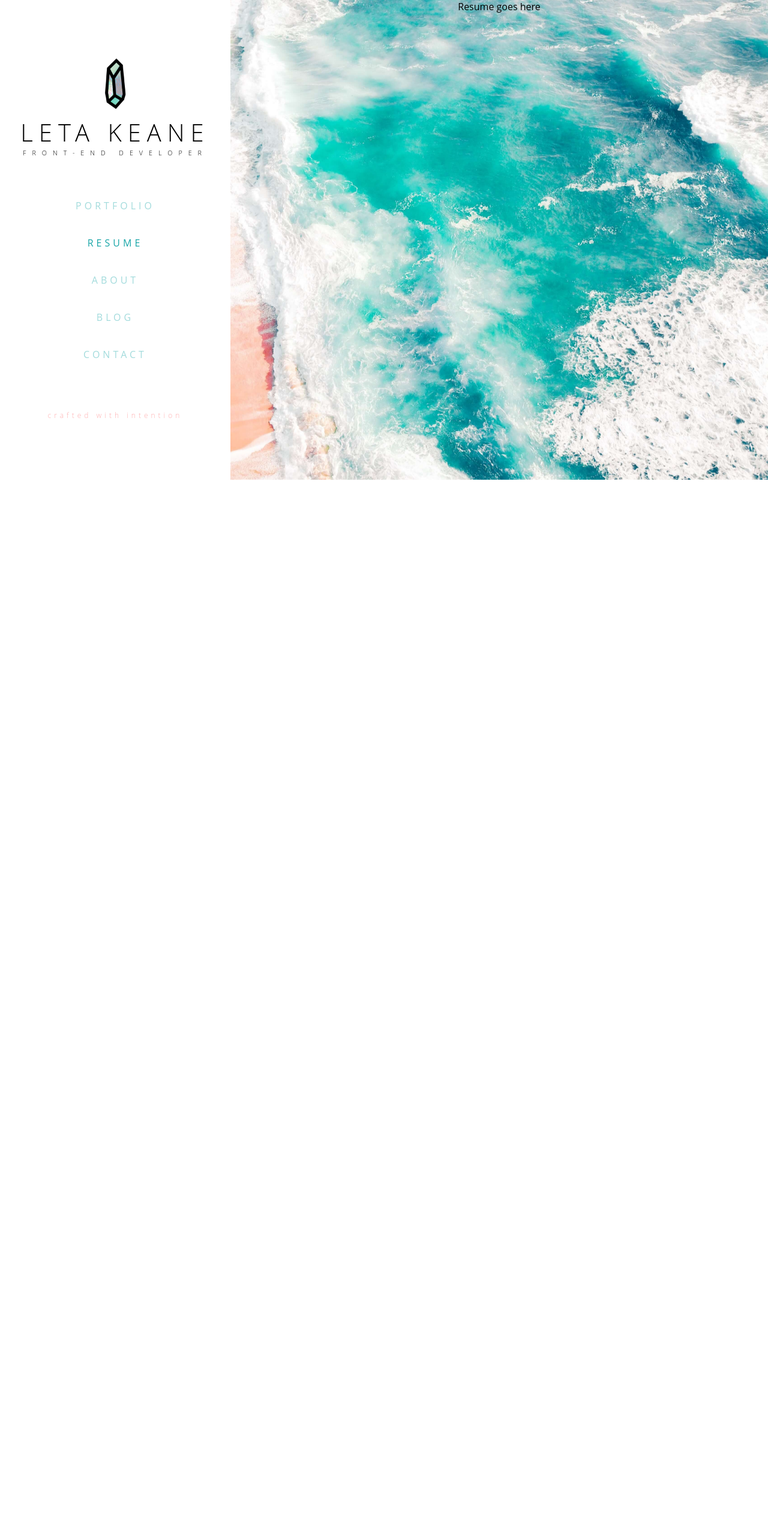
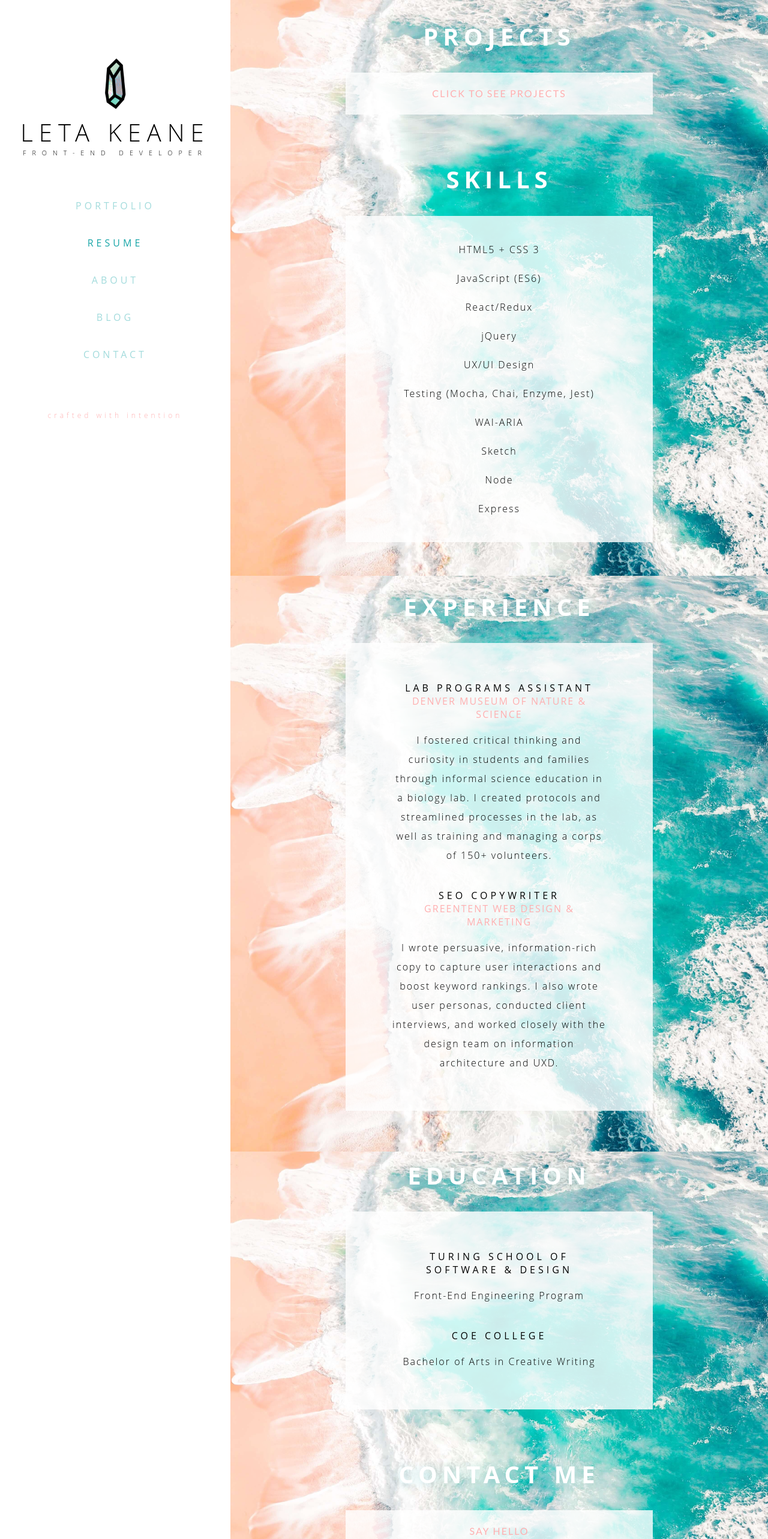
Before and after one commit to letakeane/letakeane_legacy, a React (Create React App) app: page /Resume in a window 1280 px wide. Shown: the top 2566 px of the page at 60% size. Before the commit the page ends 800 px from the top, so only its background shows below. Built offline with nearby package versions, Linux system fonts and the light colour scheme.

Commit message:
Style resume; change apostrophes to HTML symbol

```diff
--- a/src/About.js
+++ b/src/About.js
@@ -9,9 +9,9 @@ export const About = () => {
       <h2 className='hello'>Hello</h2>
       <div className='about-me'>
         <img className='leta' src='/images/headshot.jpg' alt='headshot' />
-        <p>I'm omnivorously curious and take unabashed, dorky joy in learning new things. In my previous professional life, I worked at the Denver Museum of Nature & Science, where I encouraged critical thinking and creativity through informal science education.</p>
-        <p>I graduate from the Turing School of Software & Design's Front-End Engineering program in August 2017.</p>
-        <p>I have a passion for creating websites and applications that are intuitive, accessible, and which make people's lives better.</p>
+        <p>I&#8217;m omnivorously curious and take unabashed, dorky joy in learning new things. In my previous professional life, I worked at the Denver Museum of Nature & Science, where I encouraged critical thinking and creativity through informal science education.</p>
+        <p>I graduate from the Turing School of Software & Design&#8217;s Front-End Engineering program in August 2017.</p>
+        <p>I have a passion for creating websites and applications that are intuitive, accessible, and which make people&#8217;s lives better.</p>
         <Link className='contact-me-link' to='/Contact'>contact me</Link>
       </div>
     </article>
--- a/src/Resume.js
+++ b/src/Resume.js
@@ -1,9 +1,57 @@
 import React from 'react';
+import { Link } from 'react-router-dom';
+import { Portfolio } from './Portfolio';
+import { Contact } from './Contact';
+import './assets/stylesheets/Resume.css';
 
 export const Resume = () => {
   return (
     <article className='resume'>
-      <div>Resume goes here</div>
+      <h2 className='resume-header'>Projects</h2>
+      <div className='resume-display'>
+        <Link className='resume-link' to='/Projects'>Click to See Projects</Link>
+      </div>
+      <h2 className='resume-header'>Skills</h2>
+      <div className='resume-display'>
+        <p>HTML5 + CSS 3</p>
+        <p>JavaScript (ES6)</p>
+        <p>React/Redux</p>
+        <p>jQuery</p>
+        <p>UX/UI Design</p>
+        <p>Testing (Mocha, Chai, Enzyme, Jest)</p>
+        <p>WAI-ARIA</p>
+        <p>Sketch</p>
+        <p>Node</p>
+        <p>Express</p>
+      </div>
+      <h2 className='resume-header'>Experience</h2>
+      <div className='resume-display'>
+        <div className='experience-group'>
+          <h3 className='experience'>Lab Programs Assistant</h3>
+          <h3 className='company'>Denver Museum of Nature &amp; Science</h3>
+          <p>I fostered critical thinking and curiosity in students and families through informal science education in a biology lab. I created protocols and streamlined processes in the lab, as well as training and managing a corps of 150+ volunteers.</p>
+        </div>
+        <div className='experience-group'>
+          <h3 className='experience'>SEO Copywriter</h3>
+          <h3 className='company'>GreenTent Web Design &amp; Marketing</h3>
+          <p>I wrote persuasive, information-rich copy to capture user interactions and boost keyword rankings. I also wrote user personas, conducted client interviews, and worked closely with the design team on information architecture and UXD.</p>
+        </div>
+      </div>
+      <h2 className='resume-header'>Education</h2>
+      <div className='resume-display'>
+        <div className='experience-group'>
+          <h3 className='experience'>Turing School of Software &amp; Design</h3>
+          <p>Front-End Engineering Program</p>
+        </div>
+        <div className='experience-group'>
+          <h3 className='experience'>Coe College</h3>
+          <p>Bachelor of Arts in Creative Writing</p>
+        </div>
+      </div>
+      <h2 className='resume-header'>Contact Me</h2>
+      <div className='resume-display'>
+        <Link className='resume-link' to='/Contact'>Say hello</Link>
+      </div>
     </article>
   )
 }
--- a/src/assets/stylesheets/Aside.css
+++ b/src/assets/stylesheets/Aside.css
@@ -5,6 +5,7 @@
   display: flex;
   flex-direction: column;
   justify-content: center;
+  position: fixed;
 }
 
 .hero {
--- /dev/null
+++ b/src/assets/stylesheets/Resume.css
@@ -0,0 +1,59 @@
+.resume {
+  text-align: center;
+  padding-bottom: 50px;
+}
+
+.resume-display {
+  background-color: rgba(255, 255, 255, 0.8);
+  width: 30vw;
+  padding: 3vh 5vw;
+  margin-bottom: 10vh;
+}
+
+.resume-header {
+  font-size: 2.5em;
+  text-shadow: 2px 2px 17px rgba(23, 165, 167, 0.4);
+  text-transform: uppercase;
+  letter-spacing: 8px;
+  color: #ffffff;
+}
+
+.resume-link {
+  font-family: 'Lato', sans-serif;
+  text-decoration: none;
+  text-transform: uppercase;
+  letter-spacing: 2px;
+  color: #FFAFB0;
+}
+
+.resume-link:hover {
+  letter-spacing: 5px;
+}
+
+.resume-display p {
+  font-weight: 300;
+  line-height: 200%;
+  letter-spacing: 2px;
+}
+
+.experience-group {
+  margin: 5vh 1vw;
+}
+
+.experience {
+  font-size: 1em;
+  font-weight: 400;
+  text-transform: uppercase;
+  letter-spacing: 5px;
+  color: #000000;
+  margin: 0;
+}
+
+.company {
+  font-size: 1em;
+  font-weight: 400;
+  text-transform: uppercase;
+  letter-spacing: 2px;
+  color: #FFAFB0;
+  margin: 0;
+}
--- a/src/success.js
+++ b/src/success.js
@@ -5,7 +5,7 @@ export const success = () => {
   return (
     <article className='success'>
       <h2 className='form-greeting'>Thanks for your note!</h2>
-      <h2 className='form-greeting'>I'll get back to you soon.</h2>
+      <h2 className='form-greeting'>I&#8217;ll get back to you soon.</h2>
     </article>
   )
 }
```
